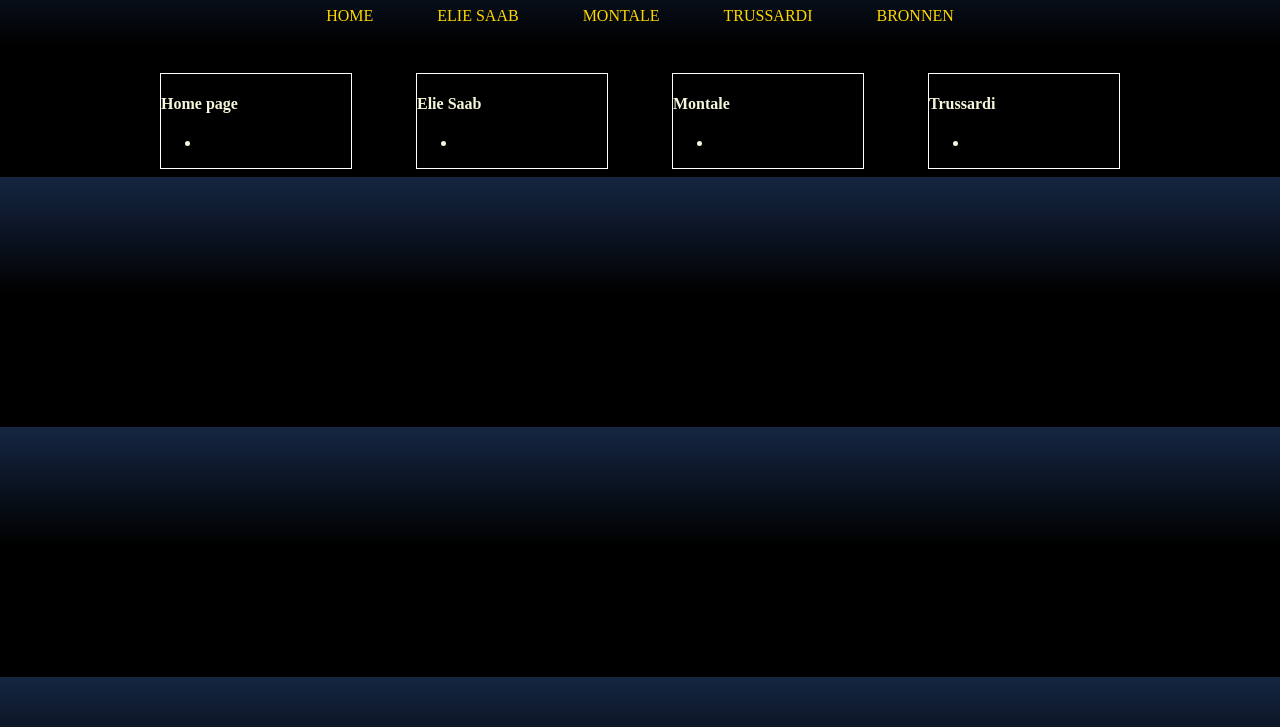
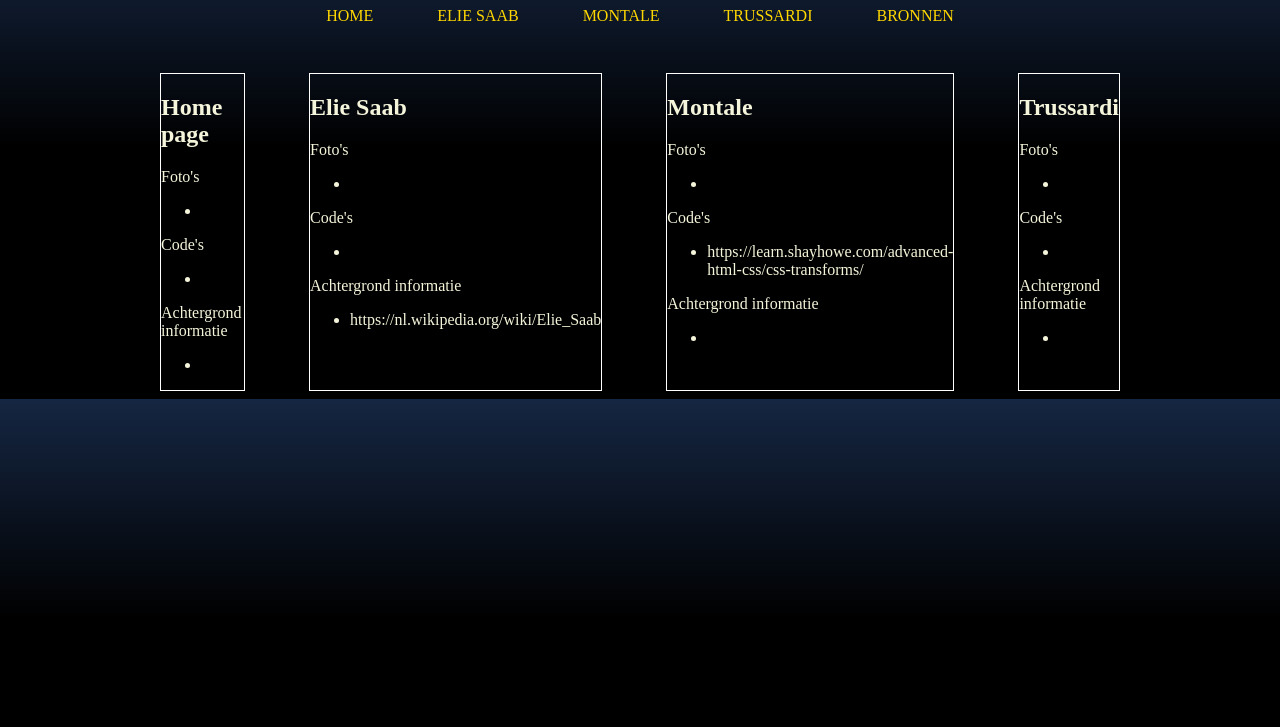
Before and after one commit to kmd98x/favorietegeurtjes, a plain HTML site: page bronnen.html in a window 1280 px wide. Shown: the part 73-800 px from the top of the page. Drawn offline with Linux system fonts and the light colour scheme.

Commit message:
paar veranderingen

```diff
--- a/CSS/style.css
+++ b/CSS/style.css
@@ -269,7 +269,7 @@
 
 /* text animation. Eerste p geldt voor alle p's dus ded delay, animatie duur enz, en dan nadat ga je de andere p's bewerken. Dus apart een delay toevoegen. dit zorgt ervoor dat het 1 voor 1 komt*/
 
-.tweede p, .tweede div a {
+.tweede p, .tweede section a ,.tweede h2{
     animation-duration: 1s;
     animation-name: animate-fade;
     animation-delay: 0.5s;
@@ -286,25 +286,29 @@
     }
 }
 
+.tweede h2{
+    animation-delay: 0.6s;
+
+}
 .tweede p:nth-of-type(1) {
-    animation-delay: 0.6s;
+    animation-delay: 0.9s;
 }
 
 .tweede p:nth-of-type(2) {
-    animation-delay: 0.9s;
+    animation-delay: 1.2s;
 }
 
 .tweede p:nth-of-type(3) {
-    animation-delay: 1.2s;
+    animation-delay: 1.5s;
 }
 
 /* koop deze knopw eliesaab */
-.tweede main div a img{
+.tweede main section a img{
     width: 1.5em;
     padding-left: 1em;
 }
 
-.tweede main div a {
+.tweede main section a {
     margin: auto;
     animation-delay: 1.5s;
     color: #f5f5db;
@@ -318,7 +322,7 @@
     transition: 0.4s;
 }
 
-.tweede main div a:hover{
+.tweede main section a:hover{
     text-shadow: 0em 0em 1em white;
     box-shadow: 0em 0em 1em rgba(255, 217, 0, 0.664);
 }
@@ -363,10 +367,27 @@
     margin-bottom: 3em;
 }
 
-/* de 3 parfums een grootte geven */
+/* de 3 parfums een grootte geven en animation */
 .derde main section > img{
     max-width: 13em;
+    animation: zweefparfum 3s infinite;
+    animation-delay: 0.5;
 }
+
+@keyframes zweefparfum{
+    0% {transform: translateY(0) ;}
+    50% {transform: translateY(1em) ;}
+    100% {transform: translateY(0) ;}
+}
+
+.derde main section:nth-of-type(2) > img{
+    animation-delay: 0.8s;
+}
+
+.derde main section:nth-of-type(3) > img{
+    animation-delay: 1.6s;
+}
+
 
 /* instagram logo montale */
 .derde footer a {
--- a/bronnen.html
+++ b/bronnen.html
@@ -27,28 +27,66 @@
     </header>
     <main>
         <section>
-            <h4>Home page</h4>
+            <h2>Home page</h2>
+            <p>Foto's</p>
+            <ul>
+                <li></li>
+            </ul>
+            <p>Code's</p>
+            <ul>
+                <li></li>
+            </ul>
+            <p>Achtergrond informatie </p>
             <ul>
                 <li></li>
             </ul>
         </section>
 
         <section>
-            <h4>Elie Saab</h4>
+            <h2>Elie Saab</h2>
+            <p>Foto's</p>
             <ul>
                 <li></li>
             </ul>
+            <p>Code's</p>
+            <ul>
+                <li></li>
+            </ul>
+            <p>Achtergrond informatie </p>
+            <ul>
+                <li>https://nl.wikipedia.org/wiki/Elie_Saab</li>
+            </ul>
+
         </section>
 
         <section>
-            <h4>Montale</h4>
+            <h2>Montale</h2>
+            <p>Foto's</p>
             <ul>
                 <li></li>
             </ul>
+            <p>Code's</p>
+            <ul>
+                <li>https://learn.shayhowe.com/advanced-html-css/css-transforms/</li>
+            </ul>
+            <p>Achtergrond informatie </p>
+            <ul>
+                <li></li>
+            </ul>
+
         </section>
 
         <section>
-            <h4>Trussardi</h4>
+            <h2>Trussardi</h2>
+            <p>Foto's</p>
+            <ul>
+                <li></li>
+            </ul>
+            <p>Code's</p>
+            <ul>
+                <li></li>
+            </ul>
+            <p>Achtergrond informatie </p>
             <ul>
                 <li></li>
             </ul>
```
Also changed, not shown: eliesaab.html (+4 -6 lines).
